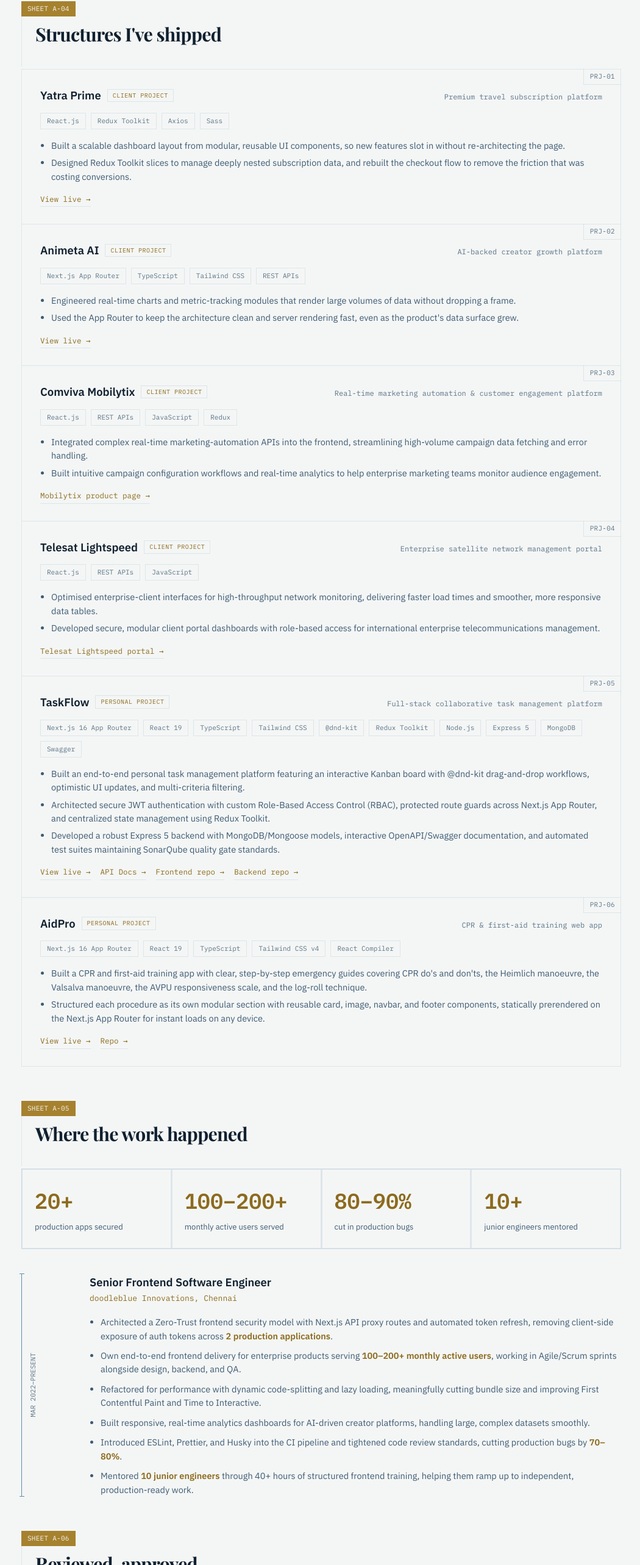
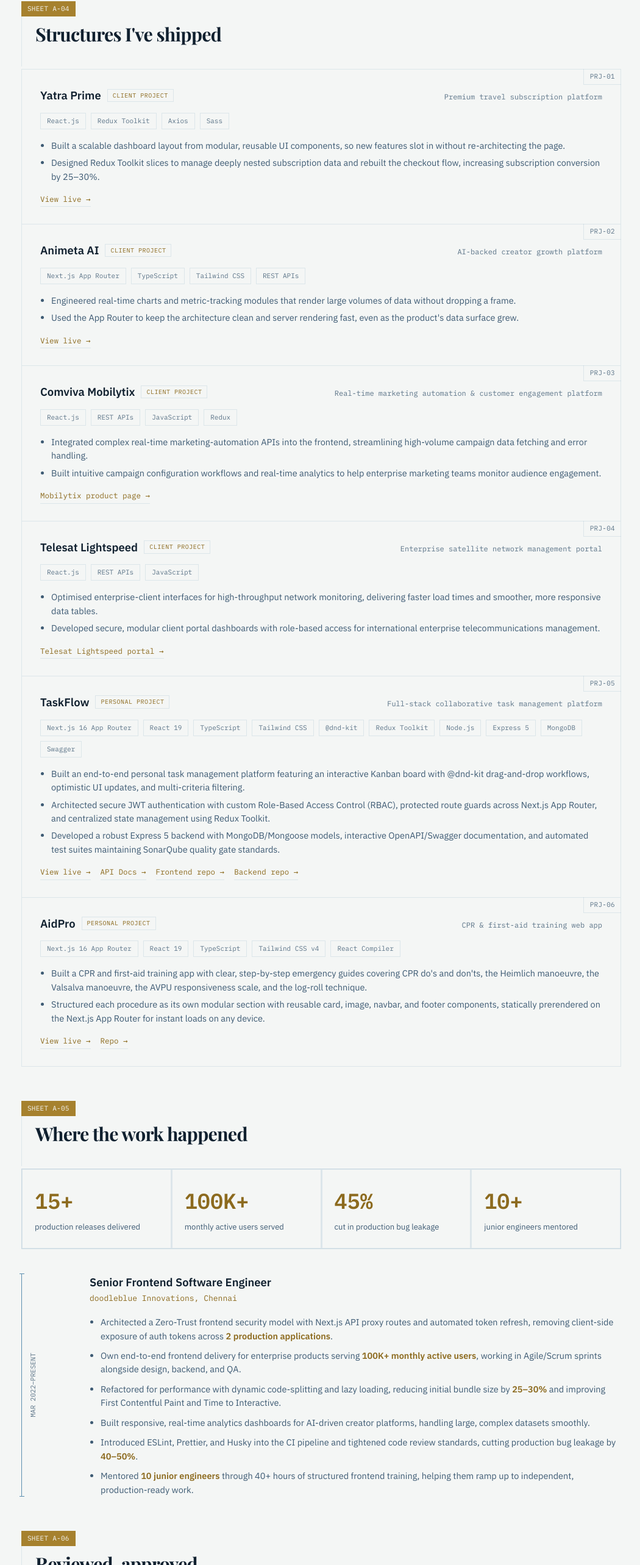
Before and after one commit to VR1306/Vijayaraghavan-K-Portfolio, a Next.js app: page / in a window 1280 px wide. Shown: the part 1999-4565 px from the top of the page at 61% size, without its empty margins (113-1163 px from the left). Built offline with nearby package versions, Linux system fonts and the light colour scheme; a web font is replaced by a local one.

Commit message:
code fix

```diff
--- a/data/experience.ts
+++ b/data/experience.ts
@@ -6,17 +6,17 @@
 }
 
 export const stats: Metric[] = [
-  { value: 20, suffix: "+", label: "production apps secured" },
-  { value: 200, prefix: "100\u2013", suffix: "+", label: "monthly active users served" },
-  { value: 90, prefix: "80\u2013", suffix: "%", label: "cut in production bugs" },
+  { value: 15, suffix: "+", label: "production releases delivered" },
+  { value: 100, suffix: "K+", label: "monthly active users served" },
+  { value: 45, suffix: "%", label: "cut in production bug leakage" },
   { value: 10, suffix: "+", label: "junior engineers mentored" },
 ];
 
 export const experienceBullets: string[] = [
   "Architected a Zero-Trust frontend security model with Next.js API proxy routes and automated token refresh, removing client-side exposure of auth tokens across **2 production applications**.",
-  "Own end-to-end frontend delivery for enterprise products serving **100\u2013200+ monthly active users**, working in Agile/Scrum sprints alongside design, backend, and QA.",
-  "Refactored for performance with dynamic code-splitting and lazy loading, meaningfully cutting bundle size and improving First Contentful Paint and Time to Interactive.",
+  "Own end-to-end frontend delivery for enterprise products serving **100K+ monthly active users**, working in Agile/Scrum sprints alongside design, backend, and QA.",
+  "Refactored for performance with dynamic code-splitting and lazy loading, reducing initial bundle size by **25\u201330%** and improving First Contentful Paint and Time to Interactive.",
   "Built responsive, real-time analytics dashboards for AI-driven creator platforms, handling large, complex datasets smoothly.",
-  "Introduced ESLint, Prettier, and Husky into the CI pipeline and tightened code review standards, cutting production bugs by **70\u201380%**.",
+  "Introduced ESLint, Prettier, and Husky into the CI pipeline and tightened code review standards, cutting production bug leakage by **40\u201350%**.",
   "Mentored **10 junior engineers** through 40+ hours of structured frontend training, helping them ramp up to independent, production-ready work.",
 ];
--- a/data/projects.ts
+++ b/data/projects.ts
@@ -23,7 +23,7 @@
     stack: ["React.js", "Redux Toolkit", "Axios", "Sass"],
     points: [
       "Built a scalable dashboard layout from modular, reusable UI components, so new features slot in without re-architecting the page.",
-      "Designed Redux Toolkit slices to manage deeply nested subscription data, and rebuilt the checkout flow to remove the friction that was costing conversions.",
+      "Designed Redux Toolkit slices to manage deeply nested subscription data and rebuilt the checkout flow, increasing subscription conversion by 25\u201330%.",
     ],
     links: [{ label: "View live", url: "https://www.yatra.com/prime" }],
   },
```
